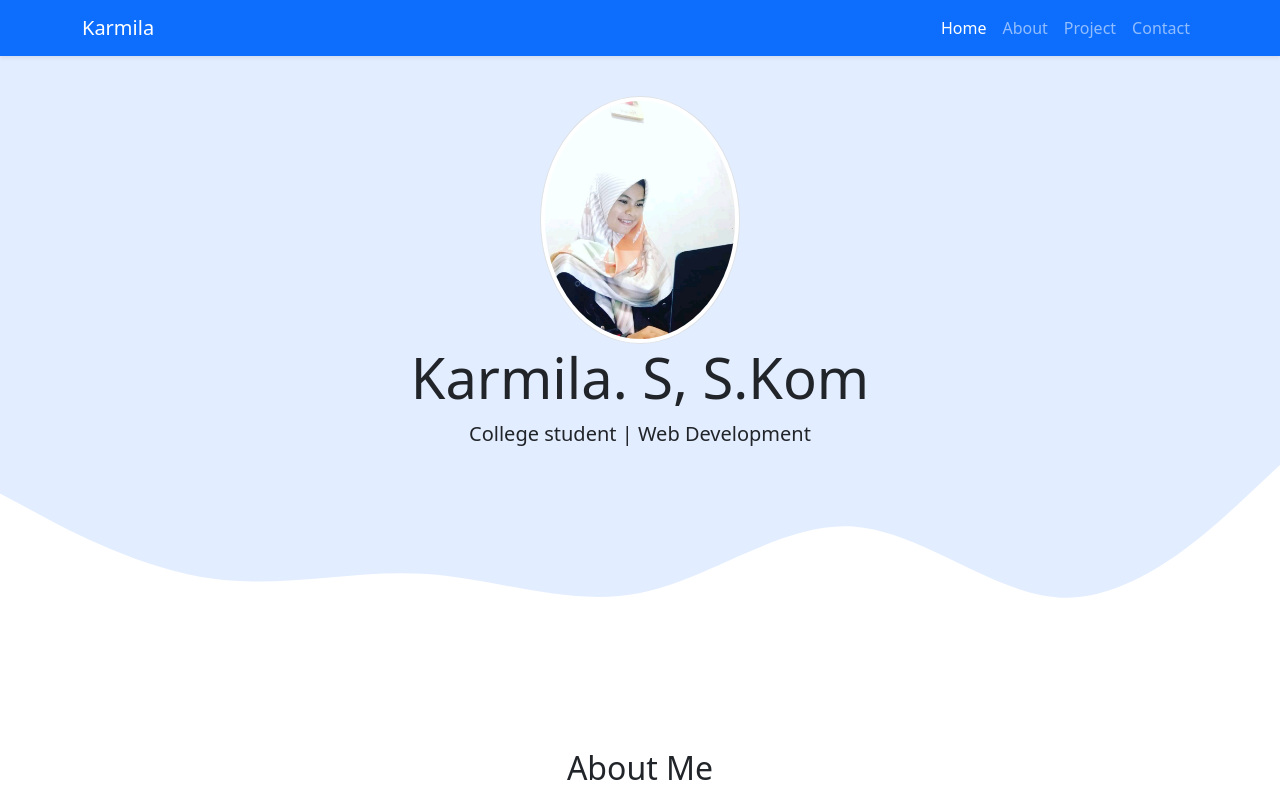
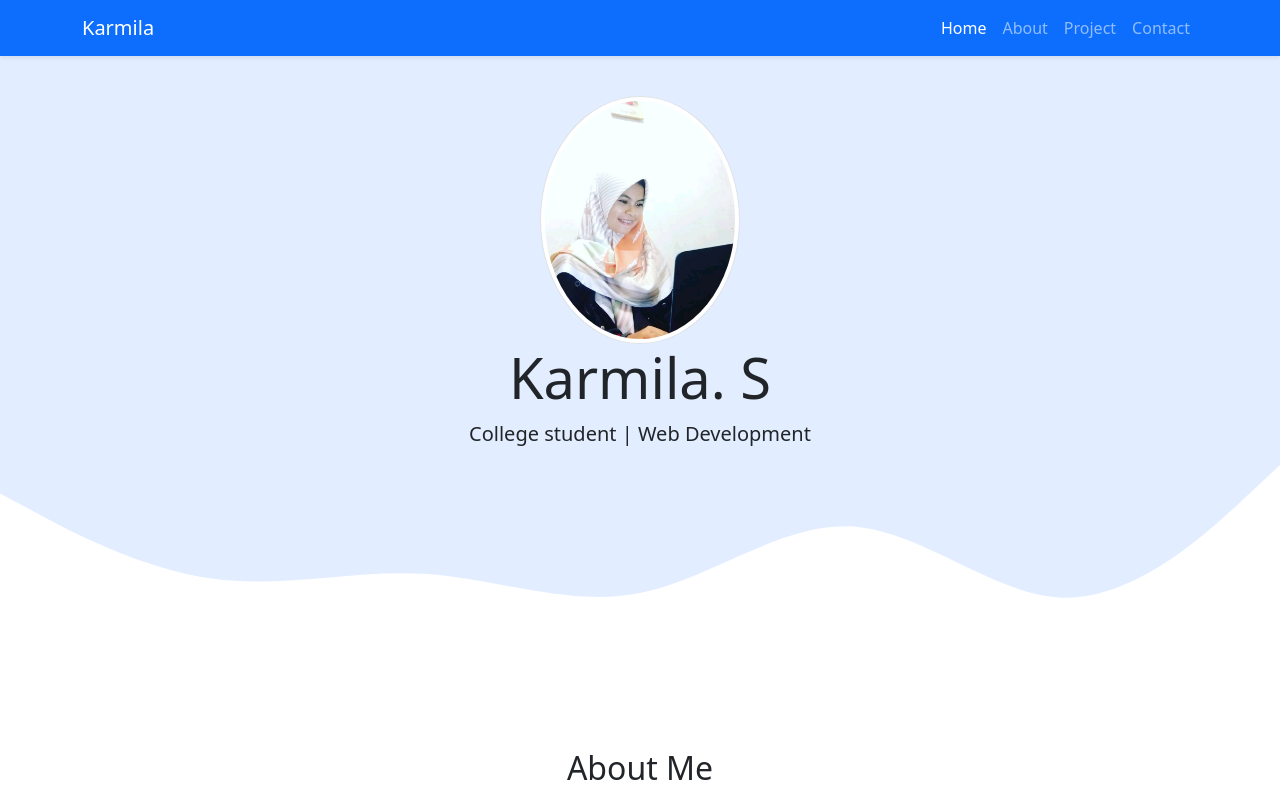
Before and after one commit to karmilas/webprogramming, a plain HTML site: page index.html in a window 1280 px wide. Shown: the top 800 px of the page. Drawn offline with nearby package versions, Linux system fonts and the light colour scheme.

Commit message:
Menghapus tittle

```diff
--- a/index.html
+++ b/index.html
@@ -48,7 +48,7 @@
     <!-- Start jumbotron -->
     <section class="jumbotron text-center">
       <img src="img/ika3.jpg" alt="ika" width="200" class="rounded-circle img-thumbnail" />
-      <h1 class="display-4">Karmila. S, S.Kom</h1>
+      <h1 class="display-4">Karmila. S</h1>
       <p class="lead">College student | Web Development</p>
       <svg xmlns="http://www.w3.org/2000/svg" viewBox="0 0 1440 320"><path fill="#ffffff" fill-opacity="1" d="M0,32L40,53.3C80,75,160,117,240,128C320,139,400,117,480,122.7C560,128,640,160,720,144C800,128,880,64,960,69.3C1040,75,1120,149,1200,149.3C1280,149,1360,75,1400,37.3L1440,0L1440,320L1400,320C1360,320,1280,320,1200,320C1120,320,1040,320,960,320C880,320,800,320,720,320C640,320,560,320,480,320C400,320,320,320,240,320C160,320,80,320,40,320L0,320Z"></path></svg>
     </section>
```
